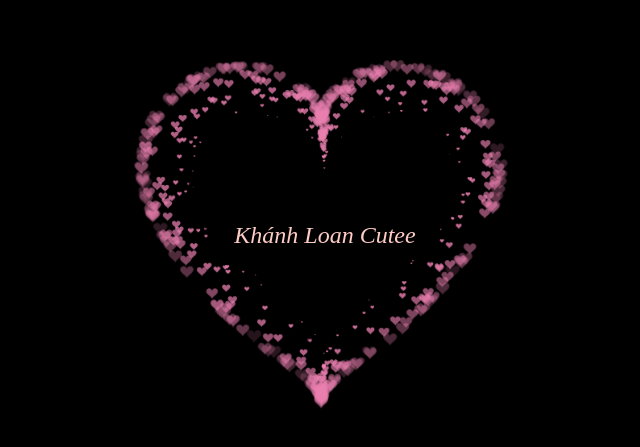
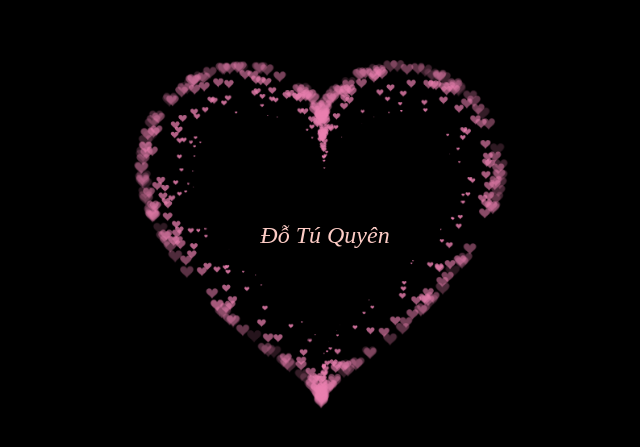
Before and after one commit to vumanhtu123/my_heart, a plain HTML site: page index.html in a window 1280 px wide. Shown: the part 165-612 px from the top of the page, without its empty margins (315-955 px from the left). Drawn offline with Linux system fonts and the light colour scheme.

Commit message:
Update index.html

```diff
--- a/index.html
+++ b/index.html
@@ -354,7 +354,7 @@
         justify-content: center;
         margin-bottom: 5px;
       ">
-      Khánh Loan Cutee
+      Đỗ Tú Quyên
     </div>
   </body>
 </html>
```
